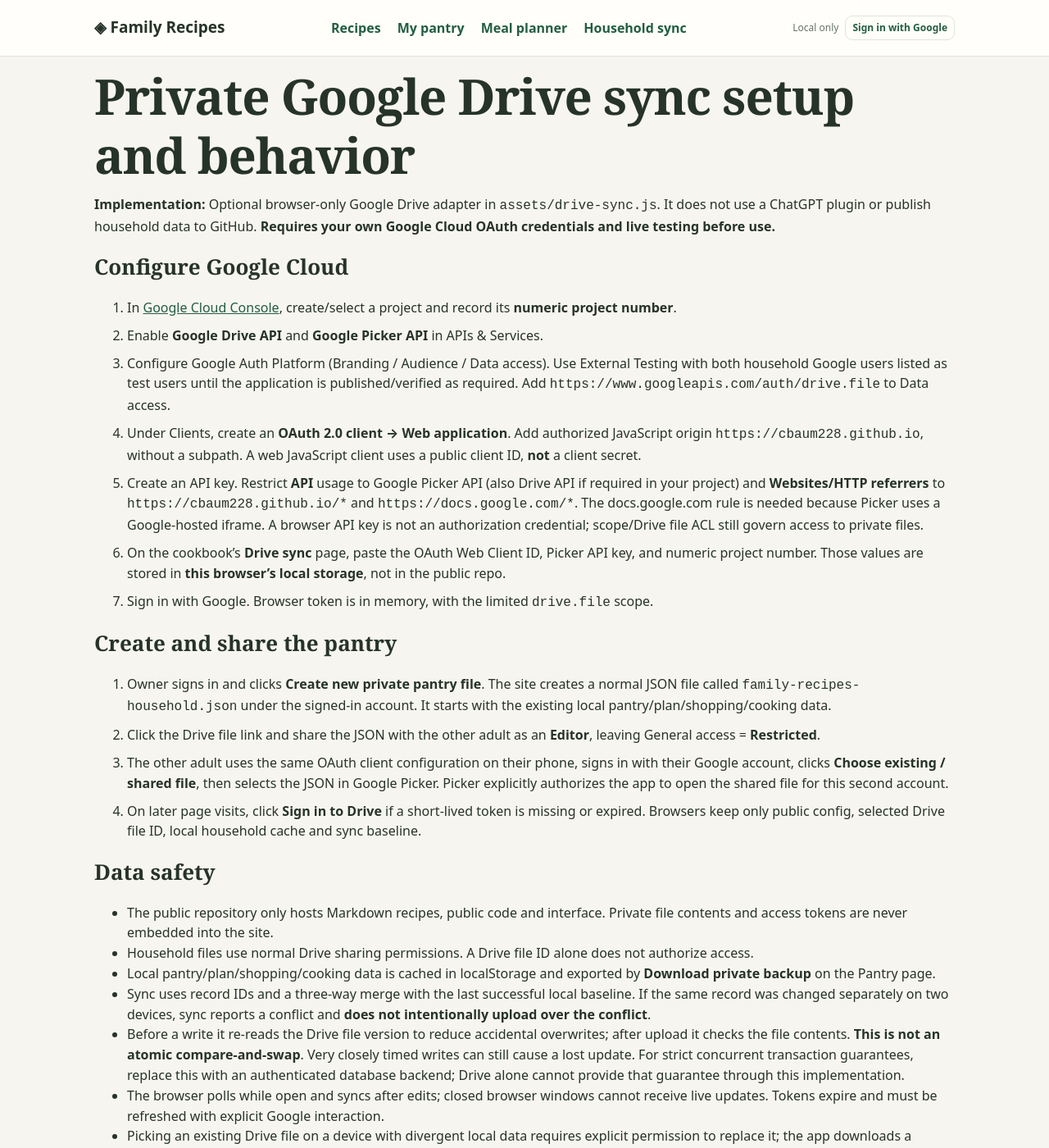
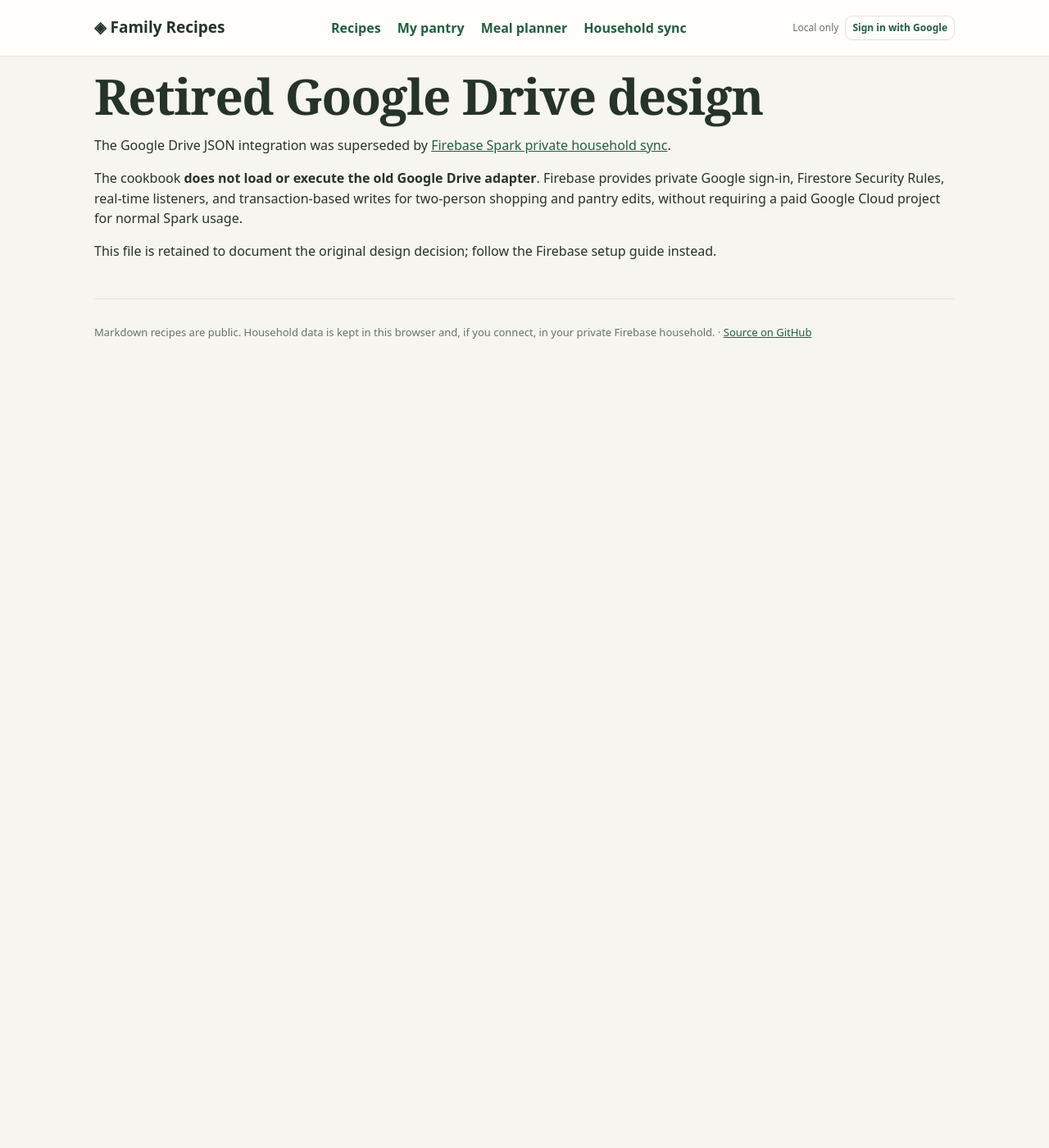
Before and after one commit to cbaum228/family-recipes, a Jekyll site: the page built from docs/google-drive-sync.md, in a window 1280 px wide and 1400 px high. Shown: the whole window at 82% size. Built offline with Jekyll 4.4.1, drawn with Linux system fonts in a browser that asks for light colours; our own code applies the rules of GitHub Pages for plain Markdown files; comment, search, counter and statistics services are not loaded; some of the changed text lies outside the part shown.

Commit message:
Update cookbook documentation and pantry UI for private Firebase Spark sync

```diff
--- a/docs/google-drive-sync.md
+++ b/docs/google-drive-sync.md
@@ -1,39 +1,7 @@
-# Private Google Drive sync setup and behavior
+# Retired Google Drive design
 
-**Implementation:** Optional browser-only Google Drive adapter in `assets/drive-sync.js`. It does not use a ChatGPT plugin or publish household data to GitHub. **Requires your own Google Cloud OAuth credentials and live testing before use.**
+The Google Drive JSON integration was superseded by [Firebase Spark private household sync](firebase-spark-setup.md).
 
-## Configure Google Cloud
+The cookbook **does not load or execute the old Google Drive adapter**. Firebase provides private Google sign-in, Firestore Security Rules, real-time listeners, and transaction-based writes for two-person shopping and pantry edits, without requiring a paid Google Cloud project for normal Spark usage.
 
-1. In [Google Cloud Console](https://console.cloud.google.com/), create/select a project and record its **numeric project number**.
-2. Enable **Google Drive API** and **Google Picker API** in APIs & Services.
-3. Configure Google Auth Platform (Branding / Audience / Data access). Use External Testing with both household Google users listed as test users until the application is published/verified as required. Add `https://www.googleapis.com/auth/drive.file` to Data access.
-4. Under Clients, create an **OAuth 2.0 client → Web application**. Add authorized JavaScript origin `https://cbaum228.github.io`, without a subpath. A web JavaScript client uses a public client ID, **not** a client secret.
-5. Create an API key. Restrict **API** usage to Google Picker API (also Drive API if required in your project) and **Websites/HTTP referrers** to `https://cbaum228.github.io/*` and `https://docs.google.com/*`. The docs.google.com rule is needed because Picker uses a Google-hosted iframe. A browser API key is not an authorization credential; scope/Drive file ACL still govern access to private files.
-6. On the cookbook's **Drive sync** page, paste the OAuth Web Client ID, Picker API key, and numeric project number. Those values are stored in **this browser's local storage**, not in the public repo.
-7. Sign in with Google. Browser token is in memory, with the limited `drive.file` scope.
-
-## Create and share the pantry
-1. Owner signs in and clicks **Create new private pantry file**. The site creates a normal JSON file called `family-recipes-household.json` under the signed-in account. It starts with the existing local pantry/plan/shopping/cooking data.
-2. Click the Drive file link and share the JSON with the other adult as an **Editor**, leaving General access = **Restricted**.
-3. The other adult uses the same OAuth client configuration on their phone, signs in with their Google account, clicks **Choose existing / shared file**, then selects the JSON in Google Picker. Picker explicitly authorizes the app to open the shared file for this second account.
-4. On later page visits, click **Sign in to Drive** if a short-lived token is missing or expired. Browsers keep only public config, selected Drive file ID, local household cache and sync baseline.
-
-## Data safety
-- The public repository only hosts Markdown recipes, public code and interface. Private file contents and access tokens are never embedded into the site.
-- Household files use normal Drive sharing permissions. A Drive file ID alone does not authorize access.
-- Local pantry/plan/shopping/cooking data is cached in localStorage and exported by **Download private backup** on the Pantry page.
-- Sync uses record IDs and a three-way merge with the last successful local baseline. If the same record was changed separately on two devices, sync reports a conflict and **does not intentionally upload over the conflict**.
-- Before a write it re-reads the Drive file version to reduce accidental overwrites; after upload it checks the file contents. **This is not an atomic compare-and-swap**. Very closely timed writes can still cause a lost update. For strict concurrent transaction guarantees, replace this with an authenticated database backend; Drive alone cannot provide that guarantee through this implementation.
-- The browser polls while open and syncs after edits; closed browser windows cannot receive live updates. Tokens expire and must be refreshed with explicit Google interaction.
-- Picking an existing Drive file on a device with divergent local data requires explicit permission to replace it; the app downloads a private backup first. Files from another app or malformed JSON are rejected.
-- If the connection is unavailable, edits remain local and can be synchronized upon reconnecting. If a conflict is detected, preserve backups and resolve carefully before editing further.
-- Do not add Google OAuth client secrets, unrestricted API keys or Google account passwords to GitHub.
-
-## Forking and friends
-Every fork can bring its own OAuth client project and configured authorized origin. Each household creates a completely separate restricted Drive file. This optional sync feature does not limit public recipe browsing or local-only pantry operation.
-
-## Official references
-- https://developers.google.com/workspace/drive/picker/guides/web-picker
-- https://developers.google.com/workspace/drive/api/guides/api-specific-auth
-- https://developers.google.com/identity/oauth2/web/guides/use-token-model
-- https://developers.google.com/workspace/drive/api/guides/manage-uploads
+This file is retained to document the original design decision; follow the Firebase setup guide instead.
--- a/index.html
+++ b/index.html
@@ -12,4 +12,4 @@
 <h3><a href="{{ r.url | relative_url }}">{{ r.title | escape }}</a></h3><p>{{ r.description | escape }}</p>
 <div class="tags">{% for tag in r.tags limit:4 %}<span>{{ tag | escape }}</span>{% endfor %}</div></article>{% endfor %}
 </div><p id="no-matches" class="muted" hidden>No matches. Try another ingredient.</p></section>
-<section class="panel"><h2>How the cookbook works</h2><p>Each recipe is stored in a public Markdown file. Your pantry and meal plans are private to your browser and can be exported as a backup. No account required.</p></section>
+<section class="panel"><h2>How the cookbook works</h2><p>Each recipe is stored in a public Markdown file. Your pantry and meal plans stay private in your browser by default. You can optionally sign in to a restricted Firebase household to synchronize your inventory and shopping lists across family devices. Public recipes require no account.</p></section>
--- a/pantry/index.html
+++ b/pantry/index.html
@@ -3,8 +3,8 @@
 title: My Pantry
 permalink: /pantry/
 ---
-<section class="hero narrow"><p class="eyebrow">LOCAL TO YOUR DEVICE</p><h1>My <em>pantry.</em></h1><p>Track quantities and use-by dates. See what you can cook before your vegetables spoil.</p></section>
-<aside class="notice">Your household inventory is stored only in this browser. It is <strong>not</strong> uploaded to the public GitHub repository. Back up your data using the download control; devices do not automatically sync.</aside>
+<section class="hero narrow"><p class="eyebrow">PRIVATE HOUSEHOLD INVENTORY</p><h1>My <em>pantry.</em></h1><p>Track quantities and use-by dates. See what you can cook before your vegetables spoil.</p></section>
+<aside class="notice">Inventory is cached in this browser and is never uploaded to the public GitHub repository. To share it securely across devices, <a href="{{ '/sync/' | relative_url }}">connect your private Firebase household</a>. Until then, changes are local only. Download backups regularly.</aside>
 <section class="panel"><h2>Add ingredients</h2>
 <div class="form-grid">
 <label>Ingredient <select id="pantry-food"><option>Loading…</option></select></label>
--- a/planner/index.html
+++ b/planner/index.html
@@ -13,6 +13,6 @@
 </section>
 <section class="panel"><h2>Shopping trip</h2><p class="muted">Build a fixed checklist from the meal plan after pantry subtraction. Checking purchased items automatically adds their actual quantity to your pantry.</p><div class="actions"><button id="new-trip">Build / refresh shopping trip</button></div><div id="shopping-list"></div><p id="shopping-status" class="muted" role="status"></p>
 <div class="actions"><button id="copy-anylist">Copy for AnyList</button><button id="copy-shopping">Copy checklist</button><button id="download-shopping">Download CSV</button><button id="cook-first">Record first cooked recipe</button></div>
-<p class="muted">AnyList export remains available as a backup. Checked items remain on the current trip; they can be unchecked only while their pantry lot remains unchanged. Private Google Drive synchronization between devices is still pending.</p><p class="muted">Use <strong>Cook</strong> beside a planned recipe to confirm the actual ingredients used. Pantry deductions and cooking history update together.</p></section>
+<p class="muted">AnyList export remains available as a backup. Checked items remain on the current trip; they can be unchecked only while their pantry lot remains unchanged. Shared cross-device shopping requires the <a href="{{ '/sync/' | relative_url }}">private Firebase household connection</a>; it remains local-only until configured.</p><p class="muted">Use <strong>Cook</strong> beside a planned recipe to confirm the actual ingredients used. Pantry deductions and cooking history update together.</p></section>
 <section class="panel" id="cook-editor" hidden></section>
 <section class="panel"><h2>Cooking history</h2><p class="muted">Select Cook beside a planned recipe and adjust the ingredients you actually used. Confirming updates the pantry. You can optionally record the finished batch weight for MacroFactor.</p><div id="cooking-history"></div></section>
```
Also changed, not shown: README.md.
